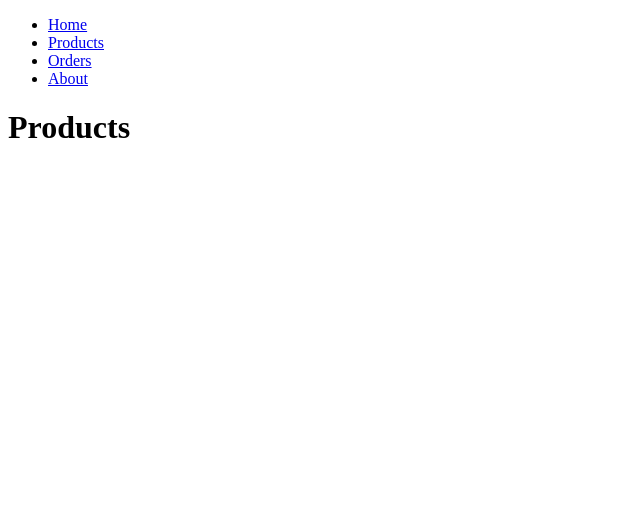
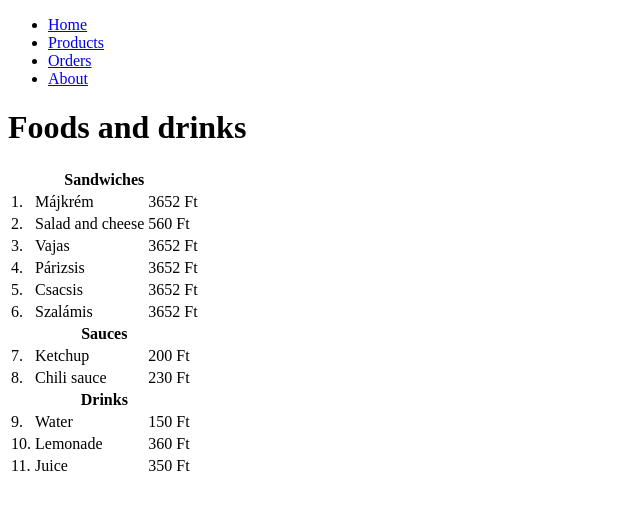
Before and after one commit to NuxeeStars/MeatLab, a plain HTML site: page pages/products.html in a window 1280 px wide. Shown: the whole page, without its empty margins (0-640 px from the left). Drawn offline with Linux system fonts and the light colour scheme.

Commit message:
Kreate products table

```diff
--- a/pages/products.html
+++ b/pages/products.html
@@ -22,7 +22,75 @@
             <a href="about.html">About</a>
         </li>
     </ul>
-    <h1>Products</h1>
+    <h1>Foods and drinks</h1>
+    <table>
+        <tbody>
+            <tr>
+                <th colspan="3">Sandwiches</th>
+            </tr>
+            <tr>
+                <td>1.</td>
+                <td>Májkrém</td>
+                <td>3652 Ft</td>
+            </tr>
+            <tr>
+                <td>2.</td>
+                <td>Salad and cheese</td>
+                <td>560 Ft</td>
+            </tr>
+            <tr>
+                <td>3.</td>
+                <td>Vajas</td>
+                <td>3652 Ft</td>
+            </tr>
+            <tr>
+                <td>4.</td>
+                <td>Párizsis</td>
+                <td>3652 Ft</td>
+            </tr>
+            <tr>
+                <td>5.</td>
+                <td>Csacsis</td>
+                <td>3652 Ft</td>
+            </tr>
+            <tr>
+                <td>6.</td>
+                <td>Szalámis</td>
+                <td>3652 Ft</td>
+            </tr>
+            <tr>
+                <th colspan="3">Sauces</th>
+            </tr>
+            <tr>
+                <td>7.</td>
+                <td>Ketchup</td>
+                <td>200 Ft</td>
+            </tr>
+            <tr>
+                <td>8.</td>
+                <td>Chili sauce</td>
+                <td>230 Ft</td>
+            </tr>
+            <tr>
+                <th colspan="3">Drinks</th>
+            </tr>
+            <tr>
+                <td>9.</td>
+                <td>Water</td>
+                <td>150 Ft</td>
+            </tr>
+            <tr>
+                <td>10.</td>
+                <td>Lemonade</td>
+                <td>360 Ft</td>
+            </tr>
+            <tr>
+                <td>11.</td>
+                <td>Juice</td>
+                <td>350 Ft</td>
+            </tr>
+        </tbody>
+    </table>
 </body>
 
 </html>
```
Also changed, not shown: pages/orders.html (+1 -1 lines).
